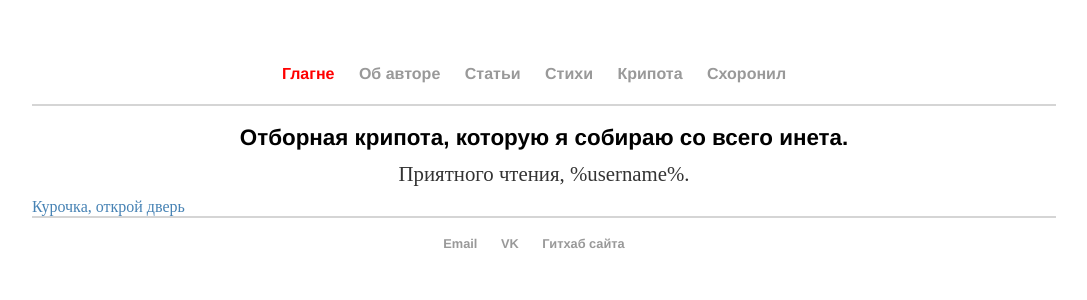
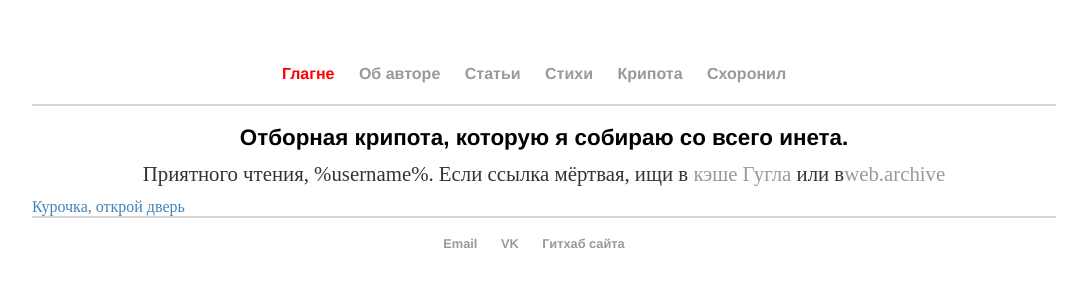
Before and after one commit to G0DMD/G0DMD.github.io, a Jekyll site: the page built from creepy/index.html, in a window 1280 px wide. Shown: the top 300 px of the page, without its empty margins (96-1183 px from the left). Built offline with Jekyll 4.4.1, drawn with Linux system fonts in a browser that asks for light colours.

Commit message:
Update index.html

```diff
--- a/creepy/index.html
+++ b/creepy/index.html
@@ -2,5 +2,5 @@
 layout: default
 title: God Mode | creepy
 ---
-<h2>Отборная крипота, которую я собираю со всего инета.</h2><p class="p2">Приятного чтения, %username%.</p>
-<a class="a4links" href="/creepy/kurochka.html">Курочка, открой дверь</a>
+<h2>Отборная крипота, которую я собираю со всего инета.</h2><p class="p2">Приятного чтения, %username%. Если ссылка мёртвая, ищи в <a target="_blank" href="https://support.google.com/websearch/answer/1687222?hl=ru">кэше Гугла</a> или в<a target="_blank" href="web.archive.org">web.archive</p>
+<a class="a4links" target="_blank" href="https://mrakopedia.org/wiki/%D0%9A%D1%83%D1%80%D0%BE%D1%87%D0%BA%D0%B0,_%D0%BE%D1%82%D0%BA%D1%80%D0%BE%D0%B9_%D0%B4%D0%B2%D0%B5%D1%80%D1%8C">Курочка, открой дверь</a>
```
